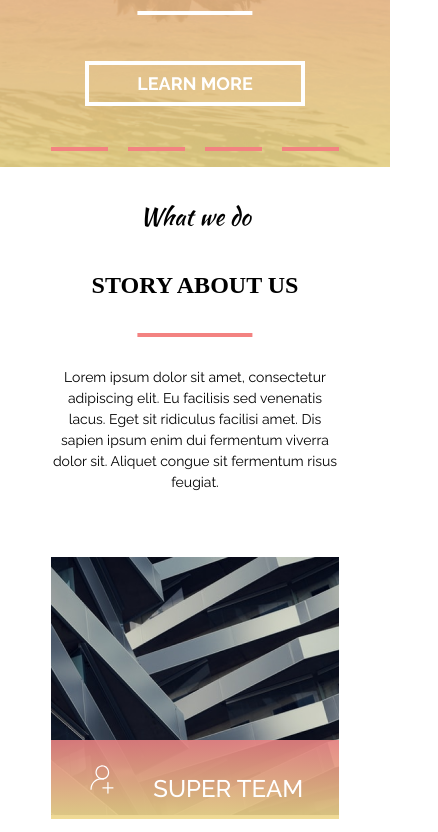
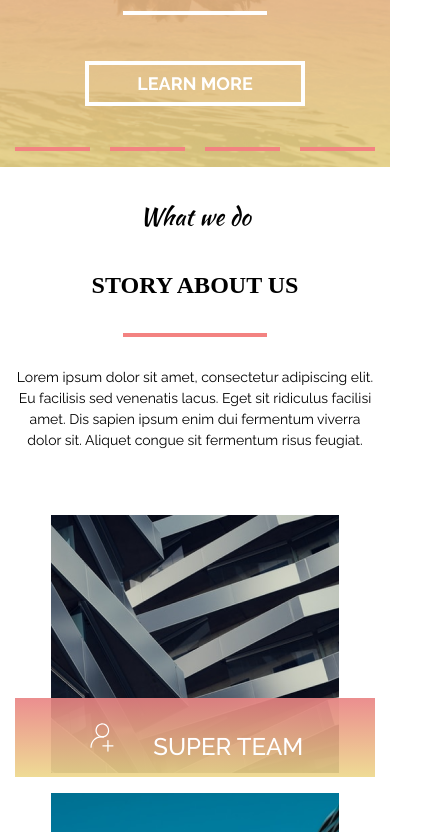
Before and after one commit to alexenginee/first, a website: page index.html in a window 390 px wide. Shown: the part 335-1167 px from the top of the page, 438 px wide, since content can reach past the window. Drawn offline with Linux system fonts and the light colour scheme; a web font is replaced by a local one.

Commit message:
corrected @media

```diff
--- a/css/style.css
+++ b/css/style.css
@@ -155,9 +155,6 @@ img {
   border: none;
 }
 @media (max-width: 64rem) {
-  .container {
-    max-width: 64.25rem;
-  }
   .header__logo {
     max-width: 4.138rem;
     max-height: 1.106rem;
@@ -174,9 +171,6 @@ img {
   }
 }
 @media (max-width: 48rem) {
-  .container {
-    max-width: 19.875rem;
-  }
   .header__logo {
     max-width: 3.39rem;
     max-height: 0.906rem;
```
